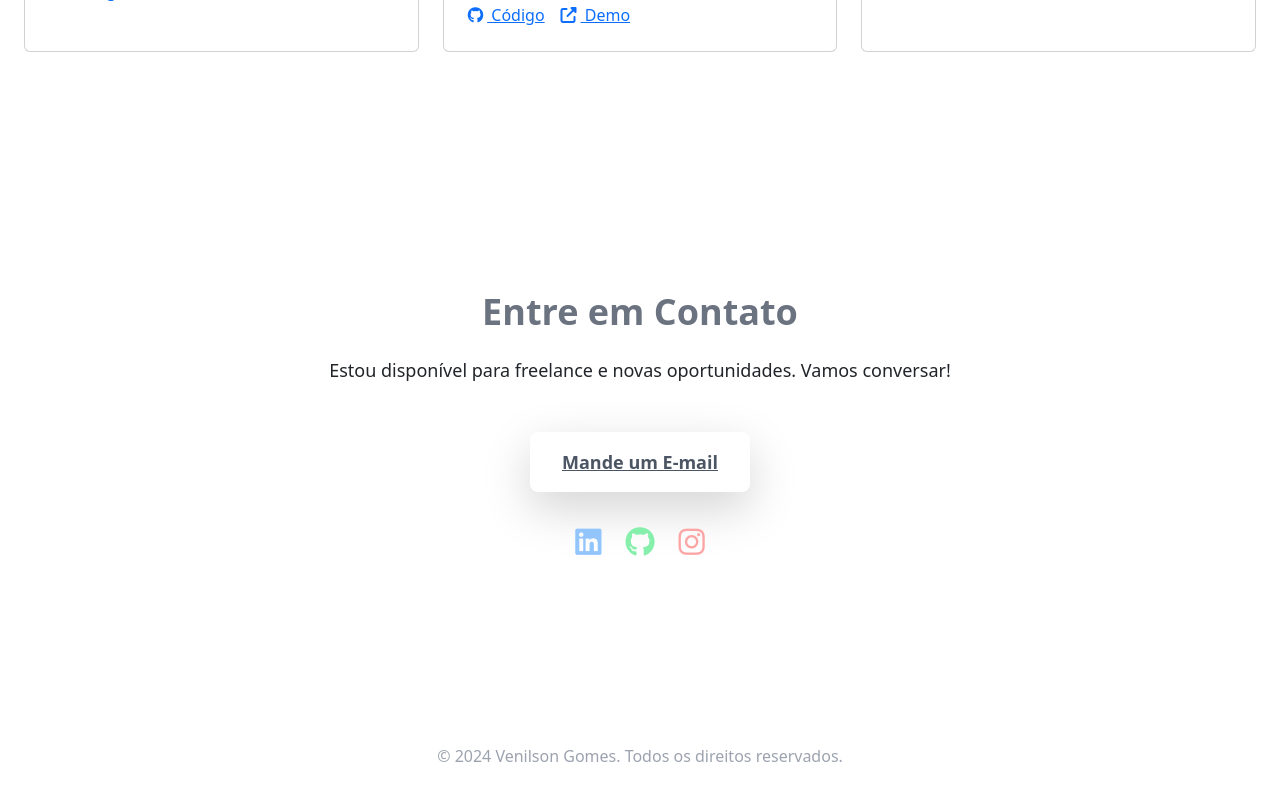
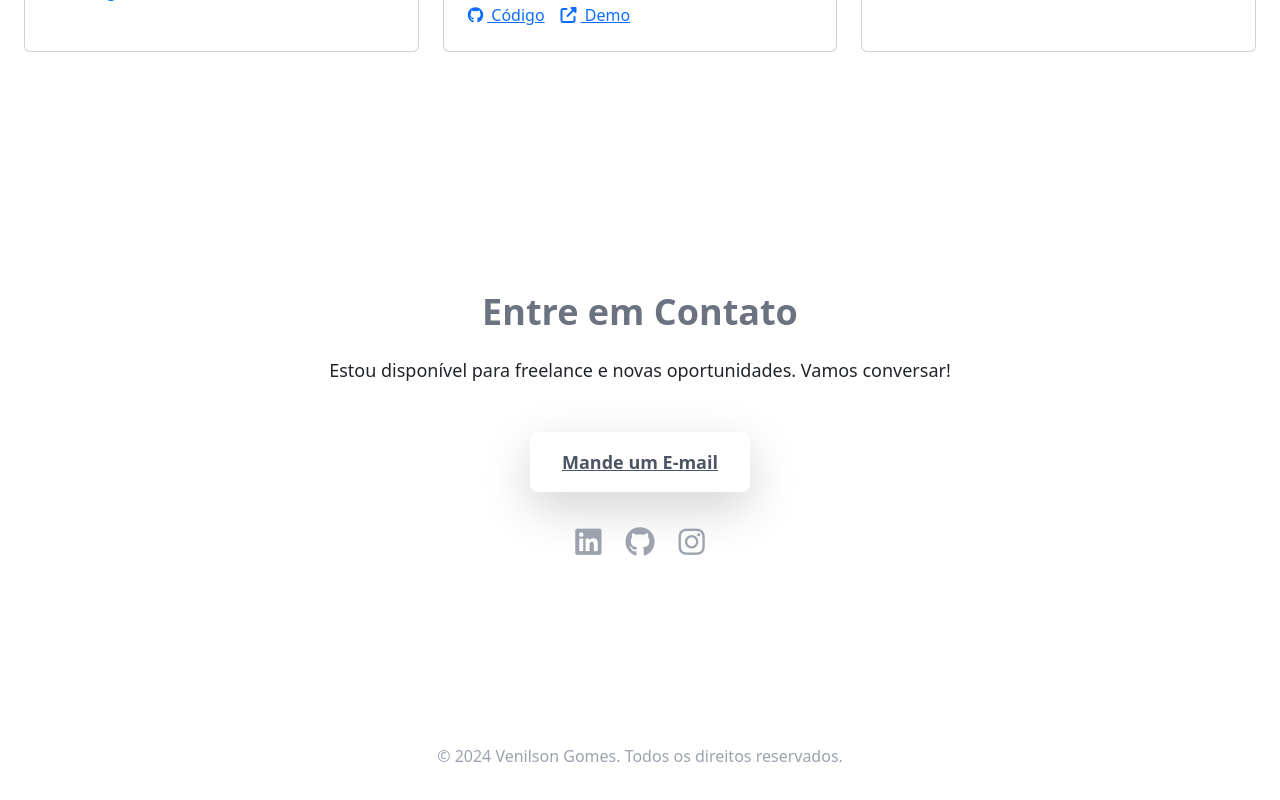
Before and after one commit to venilsongomes/Portifolio, a React (Vite) app: page / in a window 1280 px wide. Shown: the part 2384-3184 px from the top of the page. Built offline with nearby package versions, Linux system fonts and the light colour scheme.

Commit message:
fix: padronização icones no footer

```diff
--- a/src/Rodape.jsx
+++ b/src/Rodape.jsx
@@ -23,9 +23,9 @@ function Rodape() {
                     Mande um E-mail
                 </a>
                 <div class="mt-8 flex justify-center space-x-6">
-                    <a href="https://www.linkedin.com/in/venilsongomes/" target="_blank" class="text-blue-300 hover:text-white text-3xl transition-transform duration-300 hover:scale-125"><i class="fab fa-linkedin"></i></a>
-                    <a href="https://github.com/venilsongomes" target="_blank" class="text-green-300 hover:text-white text-3xl transition-transform duration-300 hover:scale-125"><i class="fab fa-github"></i></a>
-                    <a href="https://www.instagram.com/venilson_gomes/" target="_blank" class="text-red-300 hover:text-white text-3xl transition-transform duration-300 hover:scale-125"><i class="fab fa-instagram"></i></a>
+                    <a href="https://www.linkedin.com/in/venilsongomes/" target="_blank" class="text-gray-400 hover:text-white text-3xl transition-transform duration-300 hover:scale-125"><i class="fab fa-linkedin"></i></a>
+                    <a href="https://github.com/venilsongomes" target="_blank" class="text-gray-400 hover:text-white text-3xl transition-transform duration-300 hover:scale-125"><i class="fab fa-github"></i></a>
+                    <a href="https://www.instagram.com/venilson_gomes/" target="_blank" class="text-gray-400 hover:text-white text-3xl transition-transform duration-300 hover:scale-125"><i class="fab fa-instagram"></i></a>
                 </div>
             </div>
         </section>
```
